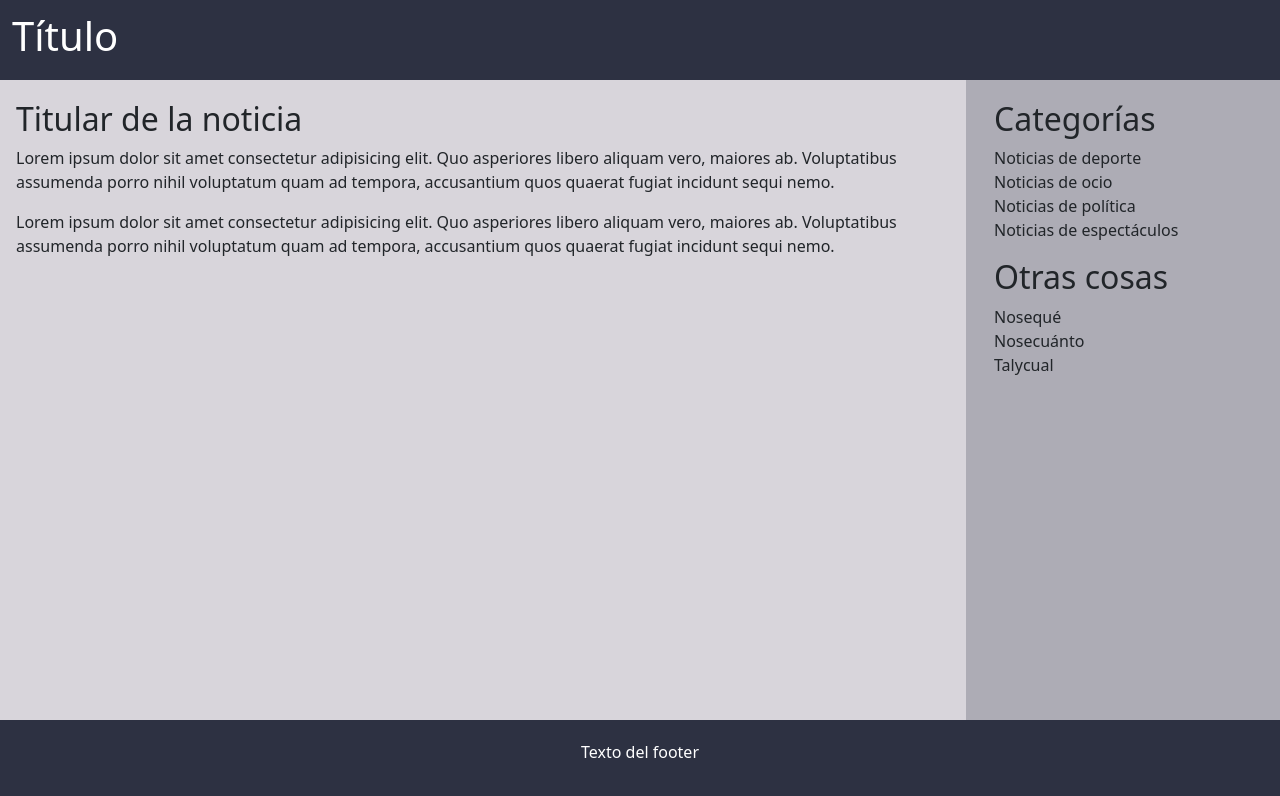
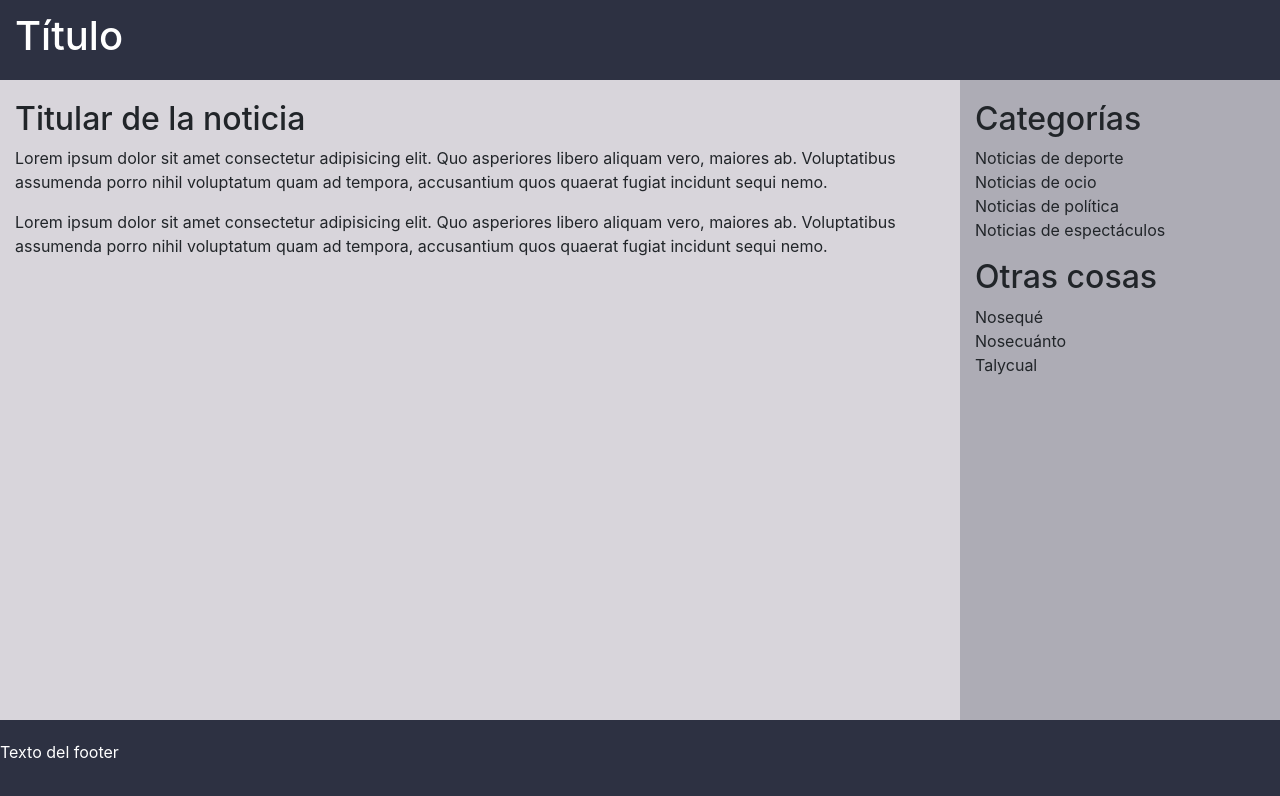
Before and after one commit to ajunkers/Ejercicio-layout-bootstrap, a plain HTML site: page index.html in a window 1280 px wide. Drawn offline with nearby package versions, Linux system fonts and the light colour scheme.

Commit message:
quitado de paddings y añadida clase contenido a h1

```diff
--- a/index.html
+++ b/index.html
@@ -10,23 +10,23 @@
 	<link rel="shortcut icon" href="favicon.ico" type="image/x-icon">
 	<link rel="stylesheet" href="style.css">
 
-	<link href="https://cdn.jsdelivr.net/npm/bootstrap@5.0.0-beta2/dist/css/bootstrap.min.css"
-		rel="stylesheet"
-		integrity="sha384-BmbxuPwQa2lc/FVzBcNJ7UAyJxM6wuqIj61tLrc4wSX0szH/Ev+nYRRuWlolflfl"
+	<link rel="stylesheet"
+		href="https://cdn.jsdelivr.net/npm/bootstrap@4.6.0/dist/css/bootstrap.min.css"
+		integrity="sha384-B0vP5xmATw1+K9KRQjQERJvTumQW0nPEzvF6L/Z6nronJ3oUOFUFpCjEUQouq2+l"
 		crossorigin="anonymous">
 
 	<title>Layout bootstrap</title>
 </head>
 
 <body>
-	<div class=".container-fluid h-100">
+	<div class="container-fluid h-100">
 		<header class="cabecera row d-flex align-items-center">
-			<h1 class="px-4">Título</h1>
+			<h1 class="container-fluid">Título</h1>
 		</header>
 		<main class="row d-flex align-items-center">
 			<section class="contenido col-12 col-md-9">
-				<h2 class="px-3">Titular de la noticia</h2>
-				<p class="px-3">Lorem ipsum dolor sit amet consectetur adipisicing elit. Quo
+				<h2>Titular de la noticia</h2>
+				<p>Lorem ipsum dolor sit amet consectetur adipisicing elit. Quo
 					asperiores libero aliquam
 					vero,
 					maiores
@@ -37,7 +37,7 @@
 					nemo.
 				</p>
 
-				<p class="px-3">Lorem ipsum dolor sit amet consectetur adipisicing elit. Quo
+				<p>Lorem ipsum dolor sit amet consectetur adipisicing elit. Quo
 					asperiores libero aliquam
 					vero,
 					maiores
@@ -48,15 +48,15 @@
 					sequi nemo.</p>
 			</section>
 			<section class="sidebar col-12 col-md-3">
-				<h2 class="px-3">Categorías</h2>
-				<ul class="list-unstyled px-3">
+				<h2>Categorías</h2>
+				<ul class="list-unstyled">
 					<li>Noticias de deporte</li>
 					<li>Noticias de ocio</li>
 					<li>Noticias de política</li>
 					<li>Noticias de espectáculos</li>
 				</ul>
-				<h2 class="px-3">Otras cosas</h2>
-				<ul class="list-unstyled px-3">
+				<h2>Otras cosas</h2>
+				<ul class="list-unstyled">
 					<li>Nosequé</li>
 					<li>Nosecuánto</li>
 					<li>Talycual</li>
```
